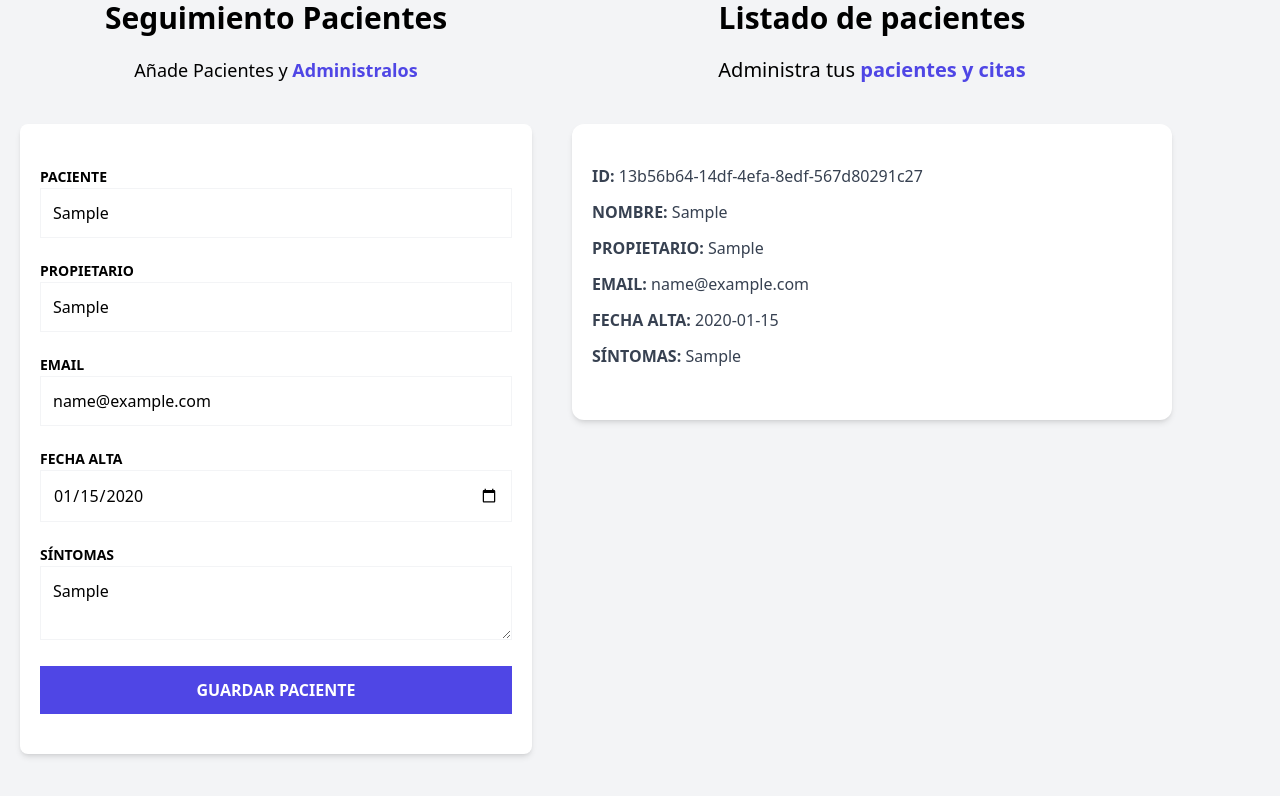
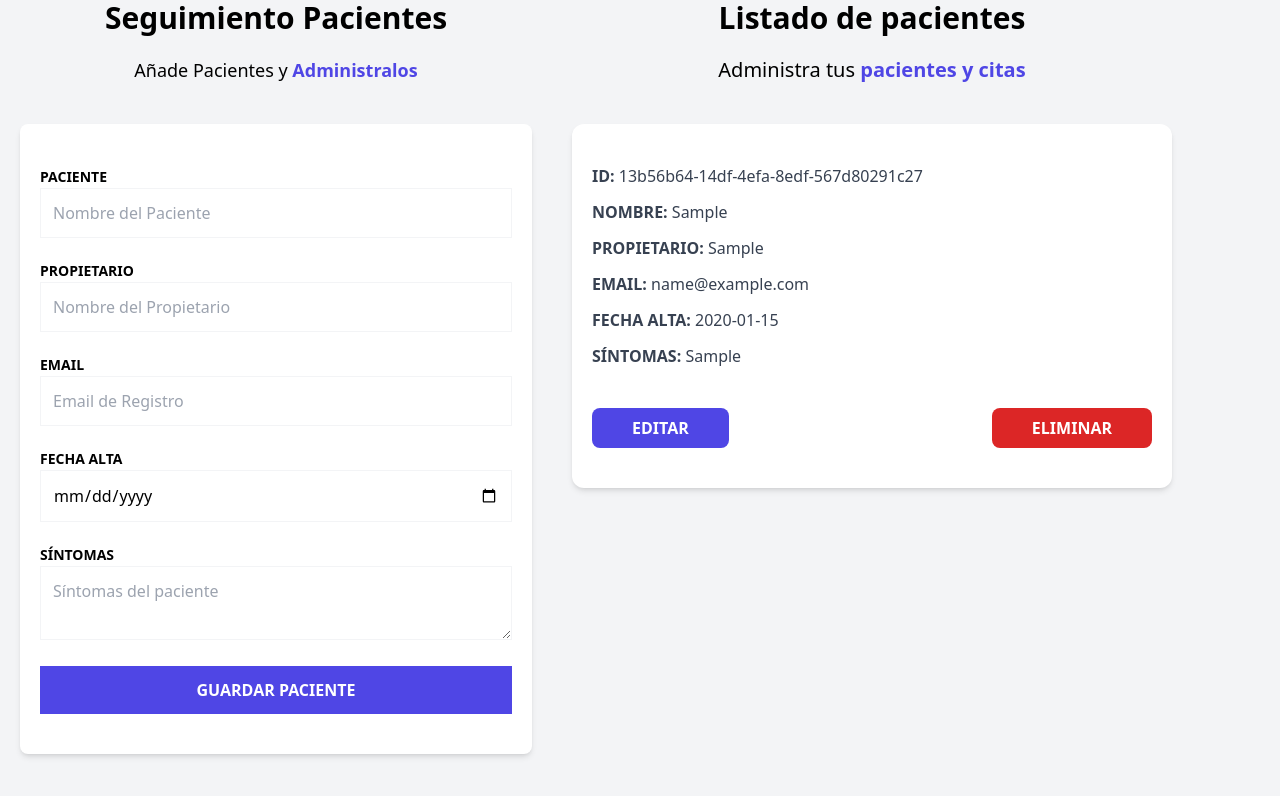
Before and after one commit to LntSpeirs/Administrador-Pacientes-Zustand, a React (Vite) app: page / in a window 1280 px wide. Both pictures are taken after typing "Sample", "Sample", "name@example.com", "2020-01-15", "Sample" into the empty fields and a click on the input "Guardar Paciente". Shown: the part 224-1020 px from the top of the page. Built offline with nearby package versions, Linux system fonts and the light colour scheme.

Commit message:
Eliminar pacientes

```diff
--- a/src/components/PatientDetails.tsx
+++ b/src/components/PatientDetails.tsx
@@ -1,3 +1,4 @@
+import { usePatientStore } from "../store";
 import { Patient } from "../types";
 import PatientDetailItem from "./PatientDetailItem";
 
@@ -6,6 +7,7 @@
 };
 
 const PatientDetails = ({ patient }: PatientDetailsProps) => {
+  const { deletePatient } = usePatientStore();
   return (
     <div className="mx-5 my-10 px-5 py-10 bg-white shadow-md rounded-xl">
       <PatientDetailItem label="ID" data={patient.id} />
@@ -14,6 +16,22 @@
       <PatientDetailItem label="Email" data={patient.email} />
       <PatientDetailItem label="Fecha alta" data={patient.date.toString()} />
       <PatientDetailItem label="Síntomas" data={patient.symptoms} />
+
+      <div className="flex justify-between mt-10">
+        <button
+          type="button"
+          className="py-2 px-10 bg-indigo-600 hover:bg-indigo-700 text-white uppercase font-bold rounded-lg"
+        >
+          Editar
+        </button>
+        <button
+          type="button"
+          className="py-2 px-10 bg-red-600 hover:bg-red-700 text-white uppercase font-bold rounded-lg"
+          onClick={() => deletePatient(patient.id)}
+        >
+          Eliminar
+        </button>
+      </div>
     </div>
   );
 };
--- a/src/components/PatientForm.tsx
+++ b/src/components/PatientForm.tsx
@@ -12,10 +12,12 @@
     register,
     handleSubmit,
     formState: { errors },
+    reset,
   } = useForm<DraftPacient>();
 
   const registerPacient = (data: DraftPacient) => {
     addPatient(data);
+    reset();
   };
 
   return (
--- a/src/components/PatientList.tsx
+++ b/src/components/PatientList.tsx
@@ -1,6 +1,5 @@
 import { usePatientStore } from "../store";
 import PatientDetails from "./PatientDetails";
-import PatientDetail from "./PatientDetails";
 
 const PatientList = () => {
   //const patients = usePatientStore((state) => state.patients);
--- a/src/store.ts
+++ b/src/store.ts
@@ -5,8 +5,9 @@
 import { DraftPacient, Patient } from "./types";
 
 type PatientState = {
-  patients: Patient[];
+  patients: Patient[]
   addPatient: (data:DraftPacient) => void
+  deletePatient: (id: Patient["id"])=> void
 };
 
 const createPatient = (patient: DraftPacient) : Patient => {
@@ -23,5 +24,10 @@
     set((state) => ({
       patients: [...state.patients, newPatient]
     }))
+  },
+  deletePatient: (id) => {
+    set((state) => ({
+      patients: state.patients.filter(patient => patient.id !== id)
+    }))
   }
 }));
```
